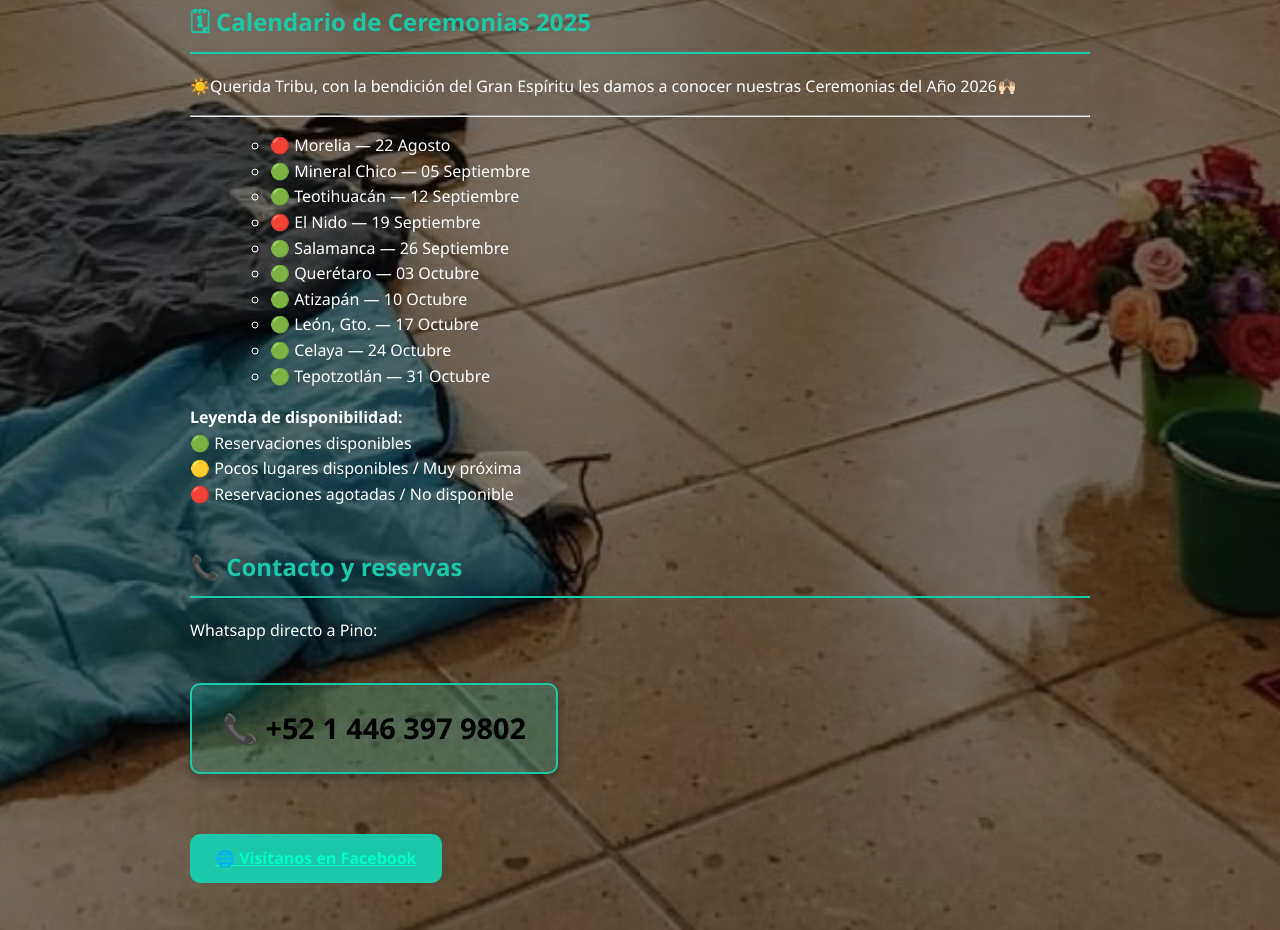
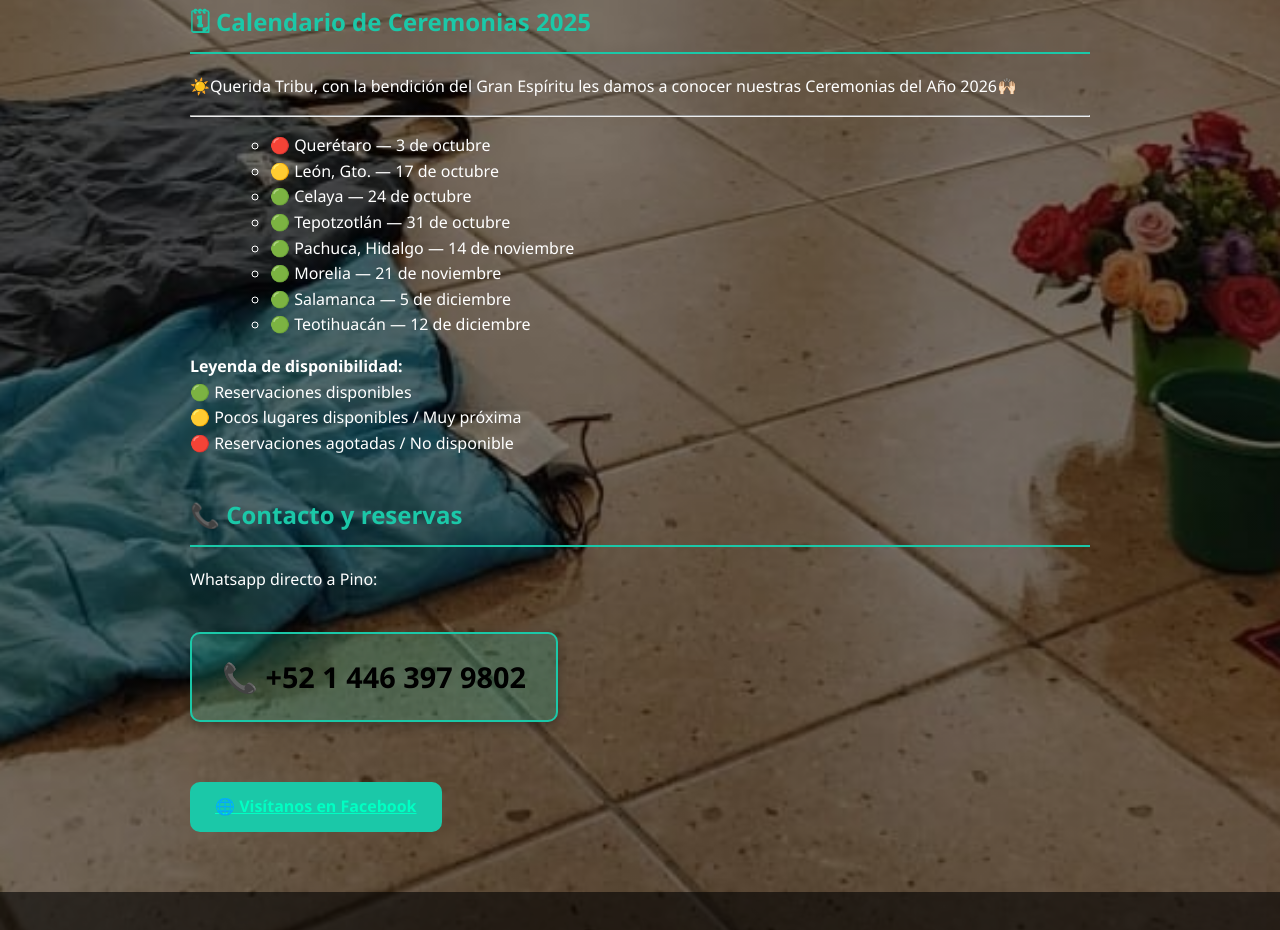
Before and after one commit to moisesdelvallegarcia/El-vuelo-del-condor, a plain HTML site: page index.html in a window 1280 px wide. Shown: the part 1753-2683 px from the top of the page. Drawn offline with Linux system fonts and the light colour scheme.

Commit message:
Update event list in index.html

```diff
--- a/index.html
+++ b/index.html
@@ -440,16 +440,14 @@
 
 
 <ul>
-  <li>🔴 Morelia — 22 Agosto</li>
-  <li>🟢 Mineral Chico — 05 Septiembre</li>
-  <li>🟢 Teotihuacán — 12 Septiembre</li>
-  <li>🔴 El Nido — 19 Septiembre</li>
-  <li>🟢 Salamanca — 26 Septiembre</li>
-  <li>🟢 Querétaro — 03 Octubre</li>
-  <li>🟢 Atizapán — 10 Octubre</li>
-  <li>🟢 León, Gto. — 17 Octubre</li>
-  <li>🟢 Celaya — 24 Octubre</li>
-  <li>🟢 Tepotzotlán — 31 Octubre</li>
+  <li>🔴 Querétaro — 3 de octubre</li>
+  <li>🟡 León, Gto. — 17 de octubre</li>
+  <li>🟢 Celaya — 24 de octubre</li>
+  <li>🟢 Tepotzotlán — 31 de octubre</li>
+  <li>🟢 Pachuca, Hidalgo — 14 de noviembre</li>
+  <li>🟢 Morelia — 21 de noviembre</li>
+  <li>🟢 Salamanca — 5 de diciembre</li>
+  <li>🟢 Teotihuacán — 12 de diciembre</li>
 </ul>
 
   </ul>
```
